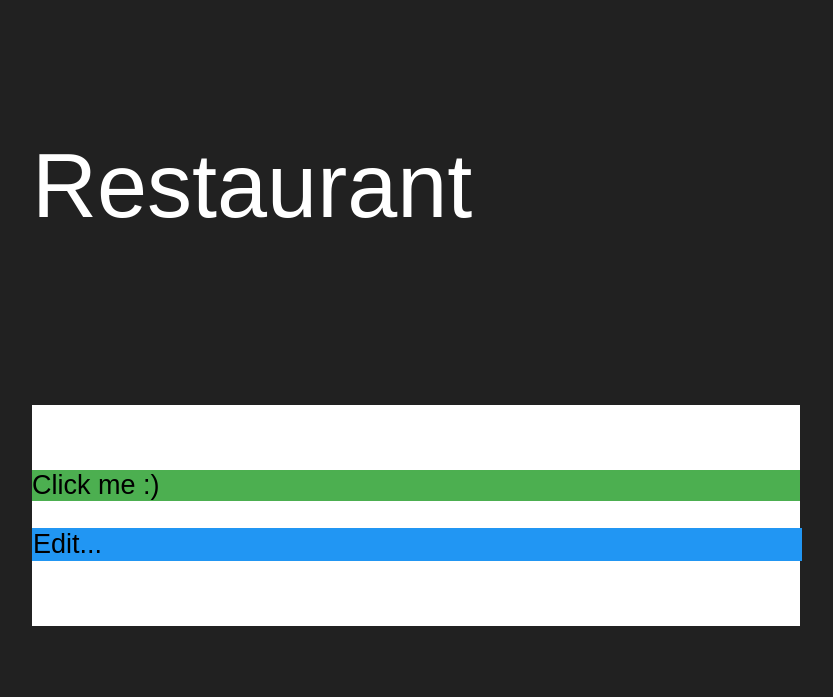
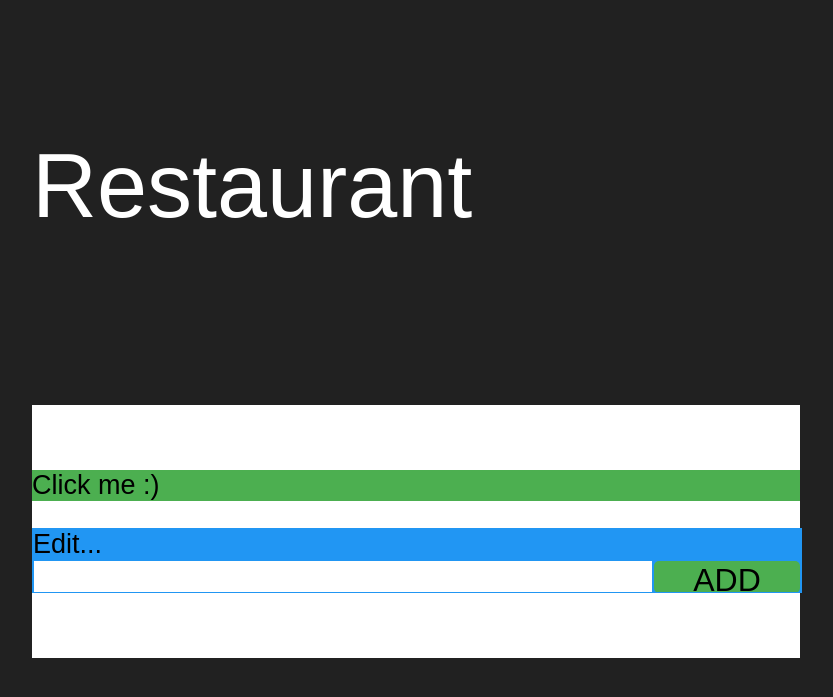
Before and after one commit to wenyuzhao/wenyuzhao.github.io, a Jekyll site: the page built from restaurant.html, in a window 1280 px wide. Shown: the top 697 px of the page, without its empty margins (224-1057 px from the left). Built offline with Jekyll 4.4.1, drawn with Linux system fonts in a browser that asks for light colours; Markdown is read by kramdown in place of the engine named in the settings.

Commit message:
Update restaurant.html

```diff
--- a/restaurant.html
+++ b/restaurant.html
@@ -69,6 +69,10 @@ layout: default
 
 <div id="EditPanel">
     <div class="item" onclick="showDataPanel(this)">Edit...</div>
+    <div class='item' style='height: 32px;'>
+        <input type='text' class='te'/>
+        <input type='button' onclick='setRestaurant()' value='ADD' class='btn'/>
+    </div>
 </div>
 
 <script type="text/javascript">
```
Also changed, not shown: other parts of restaurant.html (+2 -0 lines).
